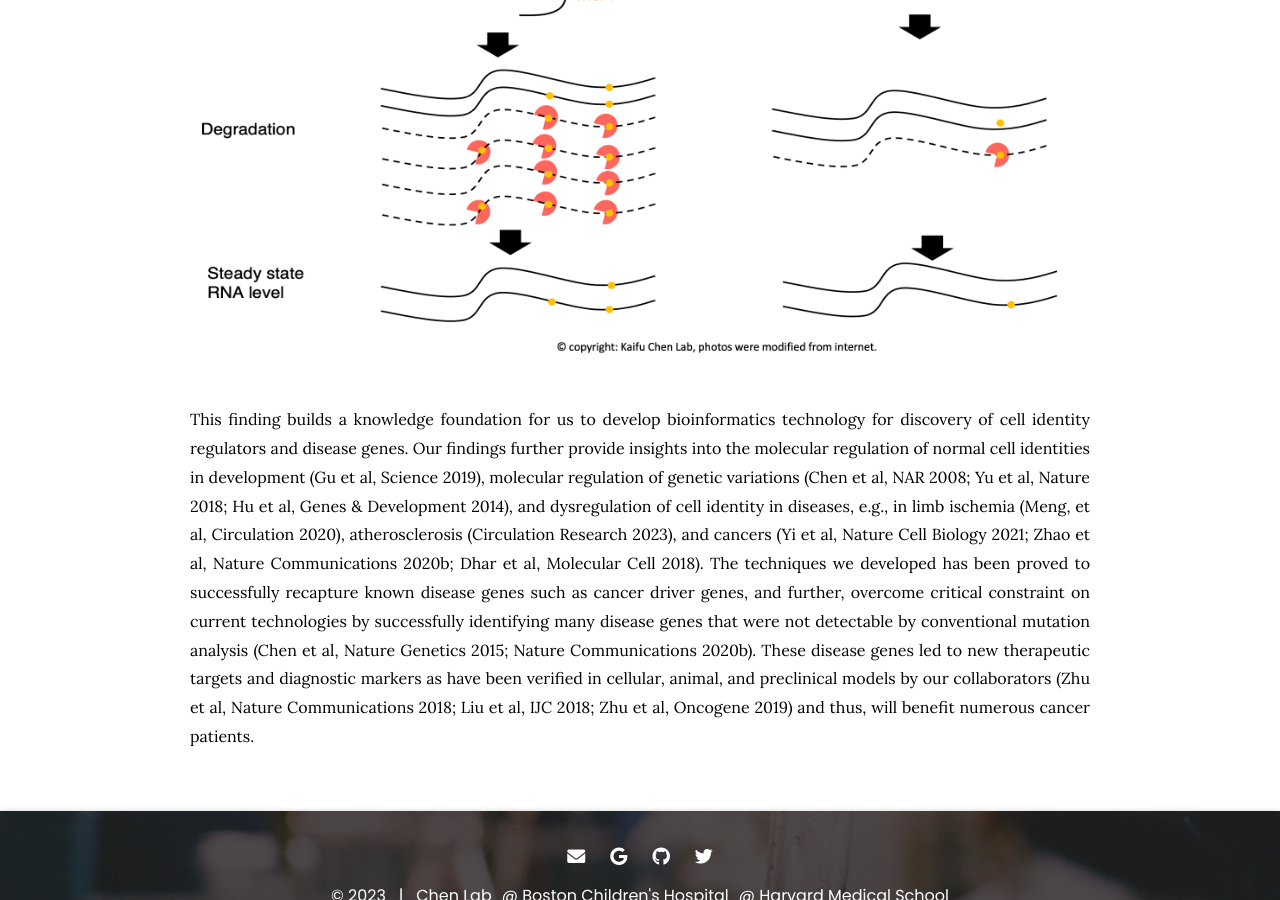
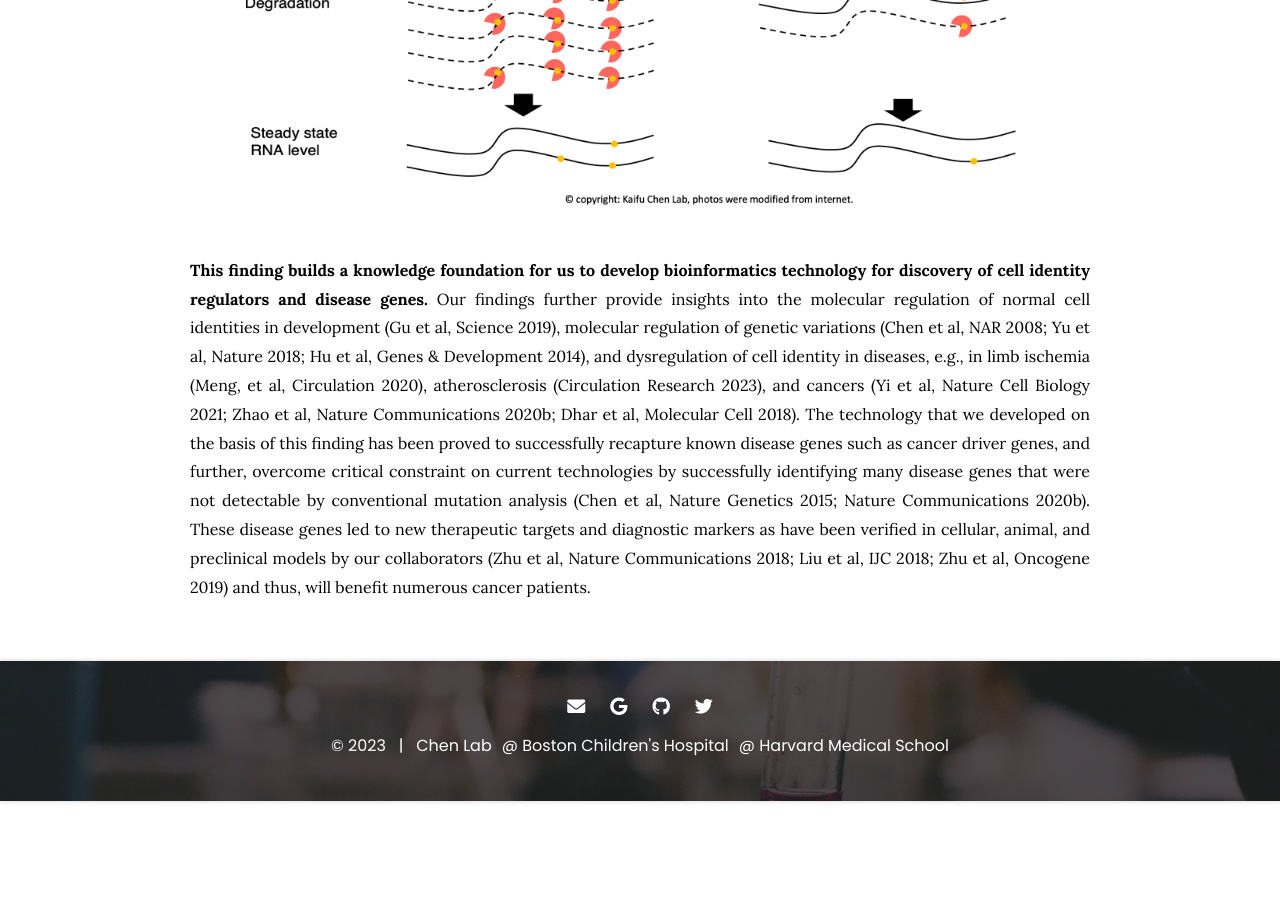
Before and after one commit to kaifuchenlab/kaifuchenlab.github.io, a Jekyll site: the page built from 1.research/index.md, in a window 1280 px wide and 900 px high, scrolled down 1970 px. Built offline with Jekyll 4.4.1, drawn with Linux system fonts in a browser that asks for light colours; after the commit the page ends 2771 px from its top, so only the background shows below that.

Commit message:
Update index.md

```diff
--- a/1.research/index.md
+++ b/1.research/index.md
@@ -12,8 +12,8 @@ nav:
 {%
   include figure.html
   image="images/Cell_Identity.png"
-  width="100%"
-  height="100%"
+  width="80%"
+  height="80%"
 %}
 
 
@@ -31,7 +31,7 @@ nav:
 {%
   include figure.html
   image="images/CIG.png"
-  width="100%"
-  height="100%"
+  width="90%"
+  height="90%"
 %}
-This finding builds a knowledge foundation for us to develop bioinformatics technology for discovery of cell identity regulators and disease genes. Our findings further provide insights into the molecular regulation of normal cell identities in development (Gu et al, Science 2019), molecular regulation of genetic variations (Chen et al, NAR 2008; Yu et al, Nature 2018; Hu et al, Genes & Development 2014), and dysregulation of cell identity in diseases, e.g., in limb ischemia (Meng, et al, Circulation 2020), atherosclerosis (Circulation Research 2023), and cancers (Yi et al, Nature Cell Biology 2021; Zhao et al, Nature Communications 2020b; Dhar et al, Molecular Cell 2018). The techniques we developed has been proved to successfully recapture known disease genes such as cancer driver genes, and further, overcome critical constraint on current technologies by successfully identifying many disease genes that were not detectable by conventional mutation analysis (Chen et al, Nature Genetics 2015; Nature Communications 2020b). These disease genes led to new therapeutic targets and diagnostic markers as have been verified in cellular, animal, and preclinical models by our collaborators (Zhu et al, Nature Communications 2018; Liu et al, IJC 2018; Zhu et al, Oncogene 2019) and thus, will benefit numerous cancer patients.
+**This finding builds a knowledge foundation for us to develop bioinformatics technology for discovery of cell identity regulators and disease genes.** Our findings further provide insights into the molecular regulation of normal cell identities in development (Gu et al, Science 2019), molecular regulation of genetic variations (Chen et al, NAR 2008; Yu et al, Nature 2018; Hu et al, Genes & Development 2014), and dysregulation of cell identity in diseases, e.g., in limb ischemia (Meng, et al, Circulation 2020), atherosclerosis (Circulation Research 2023), and cancers (Yi et al, Nature Cell Biology 2021; Zhao et al, Nature Communications 2020b; Dhar et al, Molecular Cell 2018).  The technology that we developed on the basis of this finding has been proved to successfully recapture known disease genes such as cancer driver genes, and further, overcome critical constraint on current technologies by successfully identifying many disease genes that were not detectable by conventional mutation analysis (Chen et al, Nature Genetics 2015; Nature Communications 2020b). These disease genes led to new therapeutic targets and diagnostic markers as have been verified in cellular, animal, and preclinical models by our collaborators (Zhu et al, Nature Communications 2018; Liu et al, IJC 2018; Zhu et al, Oncogene 2019) and thus, will benefit numerous cancer patients.
```
